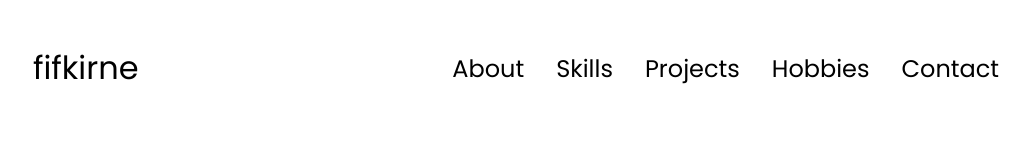
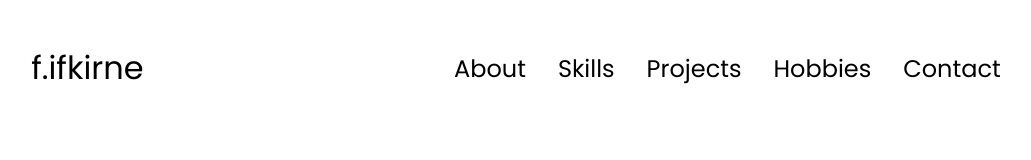
Before and after one commit to fifki/Portfolio, a plain HTML site: page index.html in a window 1280 px wide. Shown: the top 160 px of the page, without its empty margins (124-1155 px from the left). Drawn offline with Linux system fonts and the light colour scheme.

Commit message:
name again

```diff
--- a/index.html
+++ b/index.html
@@ -10,7 +10,7 @@
   </head>
   <body>
     <nav id="desktop-nav">
-      <div class="logo">fifkirne </div>
+      <div class="logo">f.ifkirne </div>
       <div>
         <ul class="nav-links">
           <li><a href="#about">About</a></li>
@@ -22,7 +22,7 @@
       </div>
     </nav>
     <nav id="hamburger-nav">
-      <div class="logo">fifkirne </div>
+      <div class="logo">f.ifkirne </div>
       <div class="hamburger-menu">
         <div class="hamburger-icon" onclick="toggleMenu()">
           <span></span>
```
